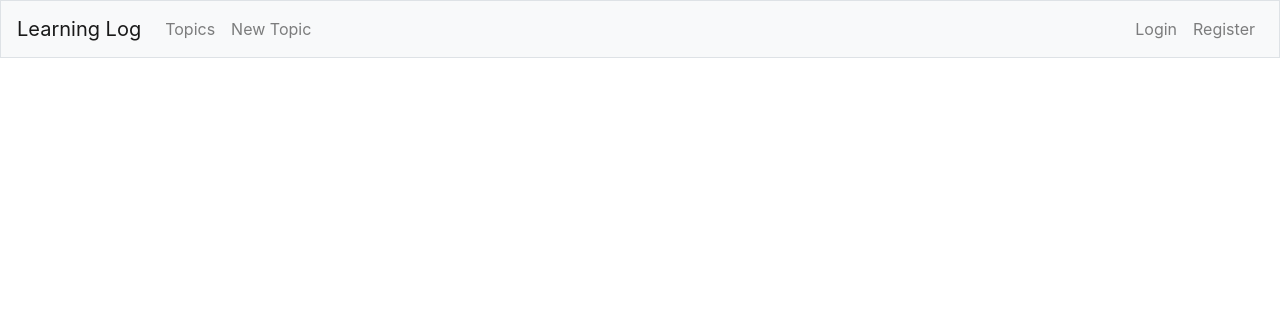
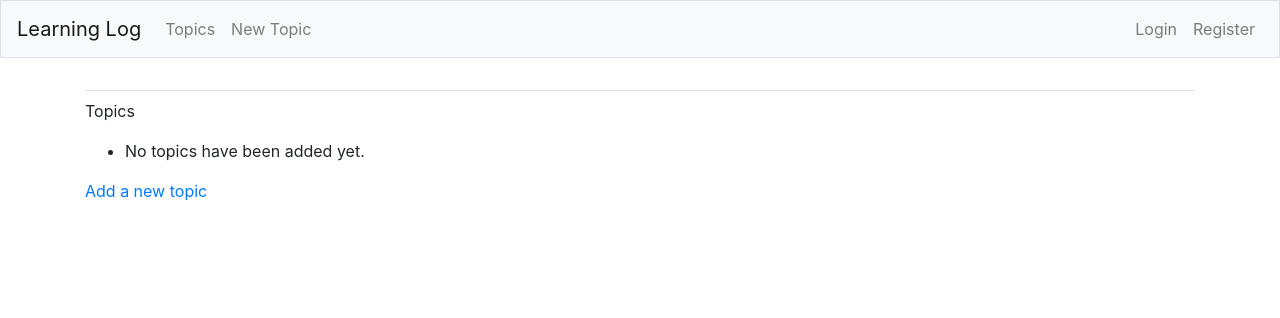
Before and after one commit to gengwg/learning_log, a Django app: template learning_logs/templates/learning_logs/topics.html in a window 1280 px wide. Shown: the top 318 px of the page. Run offline with Django 3.2, Linux system fonts and the light colour scheme; the template is opened without the code that fills it, so the values that code supplies are empty; some libraries are stand-ins or nearby versions.

Commit message:
define main part of the body

```diff
--- a/learning_logs/templates/learning_logs/base.html
+++ b/learning_logs/templates/learning_logs/base.html
@@ -42,4 +42,18 @@
       </ul>
     </div>
   </nav>
+
+  <main role="main" class="container">
+    <div class="pb-2 mb-2 border-bottom">
+      {% block header %}{% endblock header %}
+    </div>
+    <div class="content">
+      {% block content %}
+      <!-- Content will be injected here -->
+      {% endblock content %}
+    </div>
+  </main>
+
 </body>
+
+</html>
```
